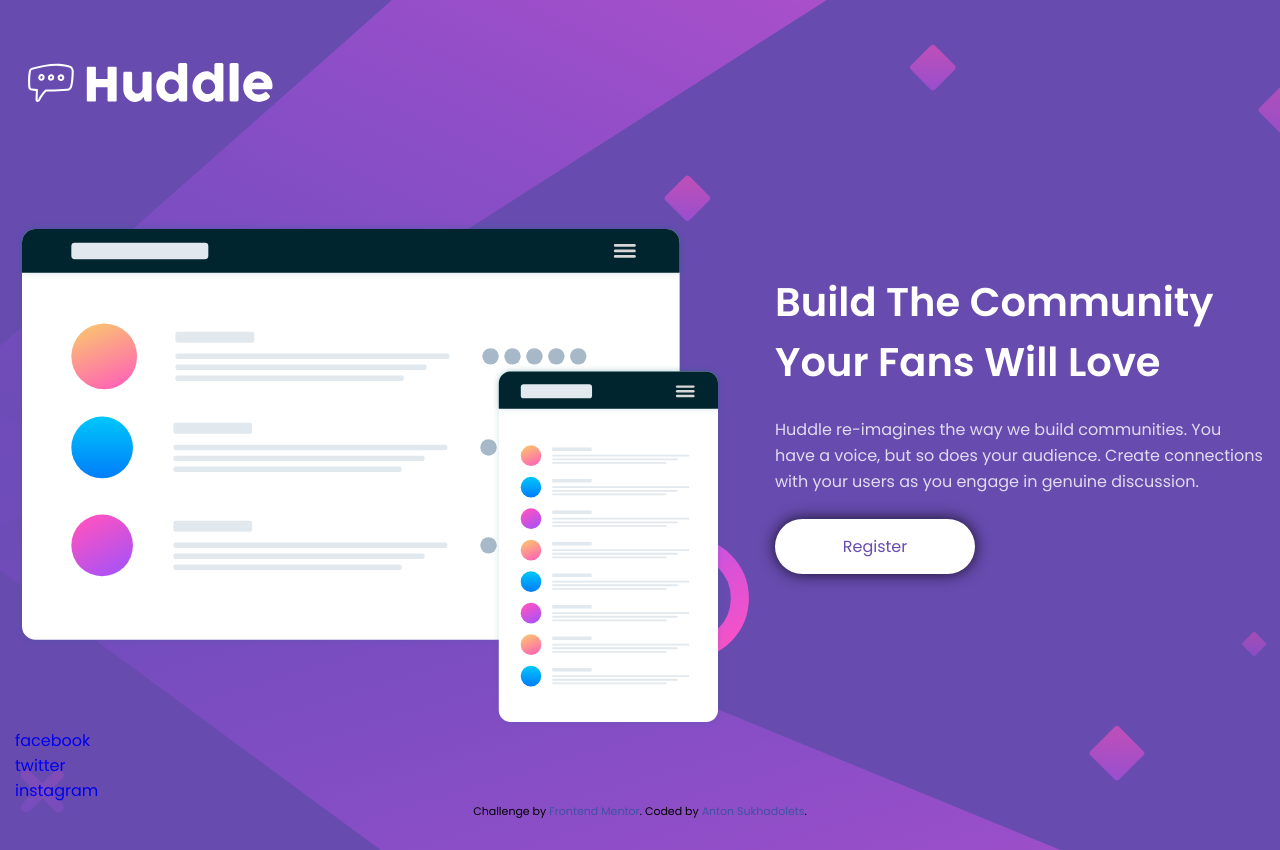
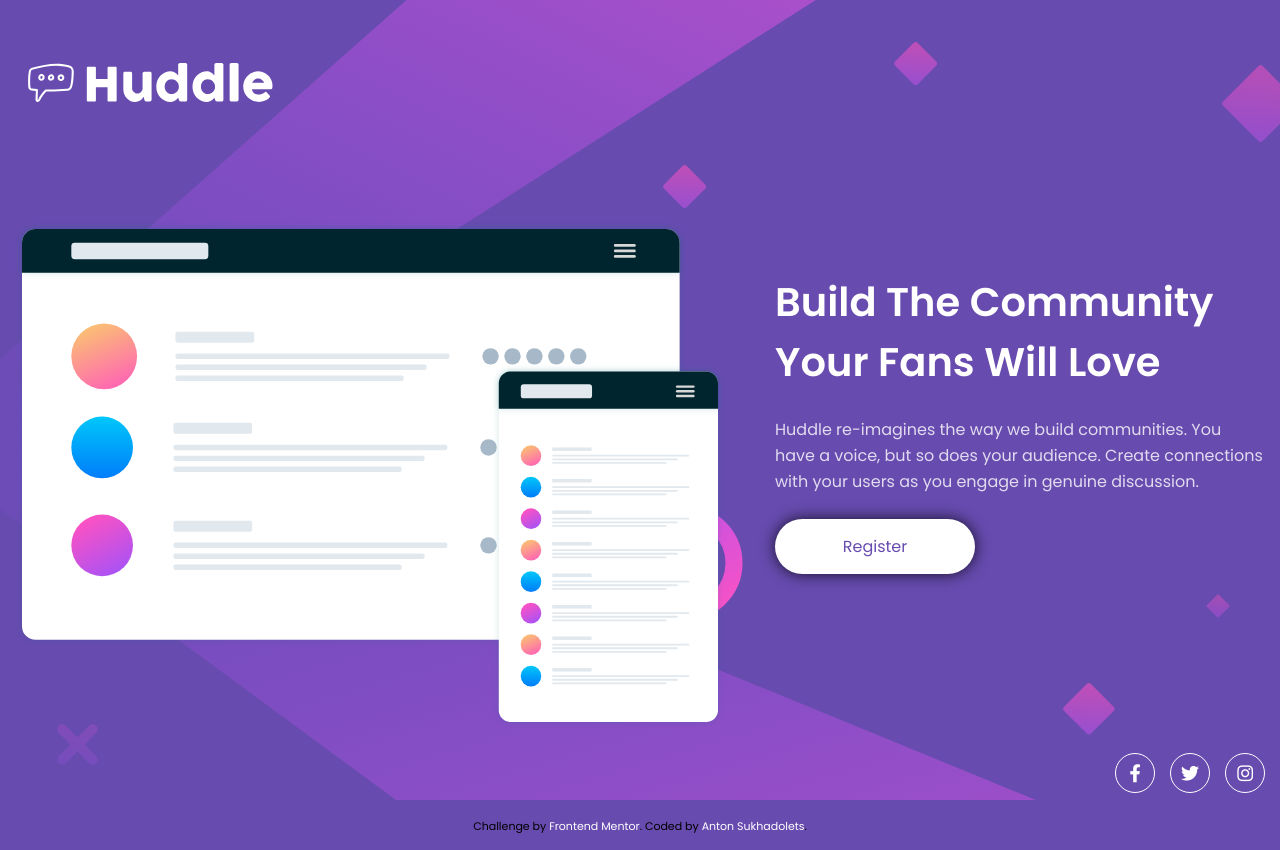
Before and after one commit to SuhodolecA/huddle-landing-page-with-single-introductory-section, a plain HTML site: page index.html in a window 1280 px wide. Drawn offline with Linux system fonts and the light colour scheme.

Commit message:
feat: add footer section styles

```diff
--- a/index.html
+++ b/index.html
@@ -11,7 +11,10 @@
   <title>Frontend Mentor | Huddle landing page with single introductory section</title>
   <link rel="preconnect" href="https://fonts.googleapis.com">
   <link rel="preconnect" href="https://fonts.gstatic.com" crossorigin>
-<link href="https://fonts.googleapis.com/css2?family=Open+Sans&family=Poppins:wght@400;600&display=swap" rel="stylesheet">
+  <link href="https://fonts.googleapis.com/css2?family=Open+Sans&family=Poppins:wght@400;600&display=swap"
+    rel="stylesheet">
+  <link rel="stylesheet" href="https://use.fontawesome.com/releases/v5.15.4/css/all.css"
+    integrity="sha384-DyZ88mC6Up2uqS4h/KRgHuoeGwBcD4Ng9SiP4dIRy0EXTlnuz47vAwmeGwVChigm" crossorigin="anonymous">
   <link rel="stylesheet" href="styles/styles.css">
 
   <!-- Feel free to remove these styles or customise in your own stylesheet 👍 -->
@@ -22,7 +25,7 @@
     }
 
     .attribution a {
-      color: hsl(228, 45%, 44%);
+      color: hsl(100, 100%, 100%);
     }
   </style>
 </head>
@@ -31,7 +34,8 @@
   <div class="huddle">
     <header class="huddle-header">
       <div class="huddle-container">
-          <a class="huddle-header__logo" href="#"><img src="images/logo.svg" alt="typing message" class="huddle-header__logo-img" /></a>
+        <a class="huddle-header__logo" href="#"><img src="images/logo.svg" alt="typing message"
+            class="huddle-header__logo-img" /></a>
         <h1 class="huddle-header__title">Huddle</h1>
       </div>
     </header>
@@ -53,9 +57,24 @@
     <footer class="huddle-footer">
       <div class="huddle-container">
         <ul class="huddle-footer__social">
-          <li class="huddle-footer__social-item"><a href="#" class="huddle-footer__social-item__link">facebook</a></li>
-          <li class="huddle-footer__social-item"><a href="#" class="huddle-footer__social-item__link">twitter</a></li>
-          <li class="huddle-footer__social-item"><a href="#" class="huddle-footer__social-item__link">instagram</a></li>
+          <li class="huddle-footer__social-item">
+            <a href="https://www.facebook.com/" target="_blank" class="huddle-footer__social-item__link">
+              facebook
+              <i class="fab fa-facebook-f"></i>
+            </a>
+          </li>
+          <li class="huddle-footer__social-item">
+            <a href="https://twitter.com/" target="_blank" class="huddle-footer__social-item__link">
+              twitter
+              <i class="fab fa-twitter"></i>
+            </a>
+          </li>
+          <li class="huddle-footer__social-item">
+            <a href="https://www.instagram.com/" target="_blank" class="huddle-footer__social-item__link">
+              instagram
+              <i class="fab fa-instagram"></i>
+            </a>
+          </li>
         </ul>
         <div class="huddle-footer__copy">
           <p class="attribution">
--- a/styles/styles.scss
+++ b/styles/styles.scss
@@ -19,10 +19,16 @@ body {
     font-family: 'Poppins', sans-serif;
     font-weight: 400;
     background: $violet url('/images/bg-desktop.svg') no-repeat center center / cover;
+
+    @media(max-width: 600px) {
+        background: $violet url('/images/bg-mobile.svg') no-repeat center center / cover;
+    }
 }
 
 .huddle {
     height: 100vh;
+    display: flex;
+    flex-direction: column;
 }
 
 .huddle-container {
@@ -55,6 +61,10 @@ a {
                 width: 70%;
             }
 
+            @media(max-width: 400px) {
+                width: 50%;
+            }
+
             &:hover {
                 animation: anim .5s linear infinite;
             }
@@ -74,11 +84,21 @@ a {
 // ===  huddle-main ===
 .huddle-main {
     margin-top: 100px;
+    margin-bottom: 25px;
     color: hsl(100, 100%, 100%);
+
+    @media(max-width: 1100px) {
+        margin-bottom: 80px;
+    }
 
     .huddle-container {
         display: flex;
         justify-content: space-between;
+
+        @media(max-width: 1100px) {
+            flex-direction: column;
+            text-align: center;
+        }
     }
 
     &__img {
@@ -94,12 +114,25 @@ a {
             font-weight: 600;
             font-size: 40px;
             line-height: 1.5;
+
+            @media(max-width: 600px) {
+                font-size: 30px;
+            }
+
+            @media(max-width: 600px) {
+                font-size: 25px;
+            }
         }
 
         &-article-text {
             margin: 25px 0;
             line-height: 1.6;
             color: hsla(100, 100%, 100%, .8);
+
+
+            @media(max-width: 600px) {
+                font-size: 15.5px;
+            }
         }
 
         &-btn {
@@ -117,6 +150,10 @@ a {
             box-shadow: 0px 0px 15px hsla(0,0%,0%, .8);
             transition: all .3s linear;
 
+            @media(max-width: 600px) {
+                max-width: 400px;
+            }
+
             &:hover {
                 background: $soft-magneta;
                 color: hsl(100, 100%, 100%);
@@ -132,7 +169,56 @@ a {
 }
 // === / huddle-main ===
 
+// ===  huddle-footer ===
+.huddle-footer {
+    margin-top: auto;
+    .huddle-container {
+        display: flex;
+        flex-direction: column;
+    }
 
+    &__social {
+        margin-left: auto;
+        display: flex;
+        margin-bottom: 25px;
+
+        @media(max-width: 1100px) {
+            margin: 25px auto;
+        }
+
+        &-item+&-item {
+            margin-left: 15px;
+        }
+
+        &-item__link {
+            font-size: 0;
+            color: hsl(100, 100%, 100%);
+            width: 40px;
+            height: 40px;
+            border: 1px solid hsl(100, 100%, 100%);
+            border-radius: 50%;
+            display: flex;
+            align-items: center;
+            justify-content: center;
+            transition: all .3s ease;
+
+            &:hover {
+                color: $soft-magneta;
+                border-color: $soft-magneta;
+            }
+
+            &:active {
+                color: $soft-magneta-active;
+                border-color: $soft-magneta-active;
+            }
+        }
+
+        .fab {
+            font-size: 18px;
+        }
+    }
+}
+// === / huddle-footer ===
 
 
 // === animations ===
```
Also changed, not shown: styles/styles.css, 1 other file. Lines whose indentation alone changed are shown as unchanged.
